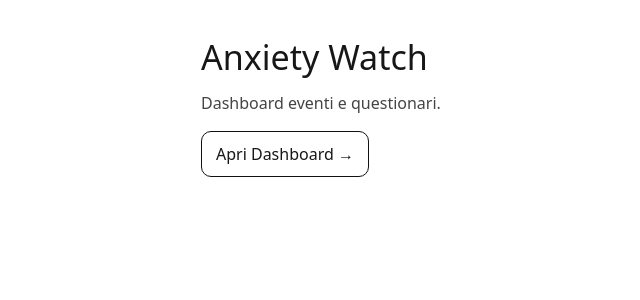
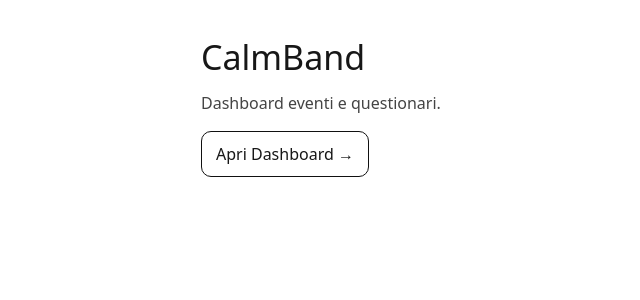
Before and after one commit to danielapireddu/anxiety-watch-server, a Next.js app in the folder anxiety-watch-web/: page / in a window 1280 px wide. Shown: the top 300 px of the page, without its empty margins (21-661 px from the left). Built offline with nearby package versions, Linux system fonts and the light colour scheme.

Commit message:
La volta buona

```diff
--- a/anxiety-watch-web/app/page.tsx
+++ b/anxiety-watch-web/app/page.tsx
@@ -3,7 +3,7 @@ import Link from "next/link";
 export default function HomePage() {
   return (
     <main style={{ fontFamily: "system-ui", padding: 32, maxWidth: 900, margin: "0 auto" }}>
-      <h1 style={{ fontSize: 34, marginBottom: 8 }}>Anxiety Watch</h1>
+      <h1 style={{ fontSize: 34, marginBottom: 8 }}>CalmBand</h1>
       <p style={{ color: "#444", marginBottom: 16 }}>
         Dashboard eventi e questionari.
       </p>
```
